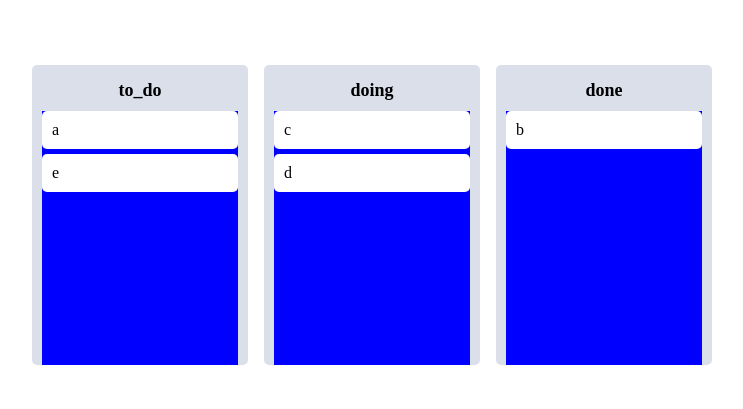
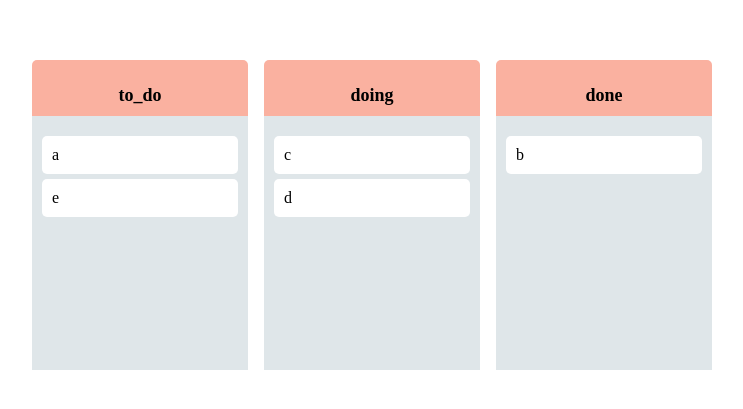
Before and after one commit to kimdoyeonn/react-masterclass, a React (Create React App) app: page / in a window 1280 px wide. Shown: the part 193-602 px from the top of the page, without its empty margins (268-1011 px from the left). Built offline with nearby package versions, Linux system fonts and the light colour scheme.

Commit message:
#6.12 Final Styles

```diff
--- a/src/components/DraggableCard.tsx
+++ b/src/components/DraggableCard.tsx
@@ -2,11 +2,11 @@ import React from 'react';
 import { Draggable } from 'react-beautiful-dnd';
 import styled from 'styled-components';
 
-const Card = styled.div`
+const Card = styled.div<{isDragging: boolean}>`
   border-radius: 5px;
   margin-bottom: 5px;
   padding: 10px 10px;
-  background-color: ${(props) => props.theme.cardColor};
+  background-color: ${(props) => props.isDragging ? "#74b9ff" : props.theme.cardColor};
 `;
 
 interface ICardProps {
@@ -17,11 +17,12 @@ interface ICardProps {
 function DraggableCard({ toDo, index }: ICardProps) {
   return (
     <Draggable draggableId={toDo} index={index} key={toDo}>
-      {(magic) => (
+      {(provide, info) => (
         <Card
-          ref={magic.innerRef}
-          {...magic.dragHandleProps}
-          {...magic.draggableProps}
+          ref={provide.innerRef}
+          isDragging={info.isDragging}
+          {...provide.dragHandleProps}
+          {...provide.draggableProps}
         >
           {toDo}
         </Card>
--- a/src/components/DroppableBoard.tsx
+++ b/src/components/DroppableBoard.tsx
@@ -3,7 +3,7 @@ import styled from 'styled-components';
 import DraggableCard from './DraggableCard';
 
 const Wrapper = styled.div`
-  padding: 0px 10px;
+  padding-top: 10px;
   background-color: ${(props) => props.theme.boardColor};
   border-radius: 5px;
   min-height: 300px;
@@ -23,8 +23,15 @@ interface IAreaProps {
   draggingFromThisWith: boolean;
 }
 const Area = styled.div<IAreaProps>`
-  background-color: ${(props) => (props.isDraggingOver ? 'pink' : props.draggingFromThisWith ? 'red' : 'blue')};
+  background-color: ${(props) =>
+    props.isDraggingOver
+      ? '#b2bec3'
+      : props.draggingFromThisWith
+      ? '#b2bec3'
+      : '#dfe6e9'};
   flex-grow: 1;
+  padding: 20px 10px;
+  transition: background-color .2s;
 `;
 
 interface IBoardProps {
--- a/src/theme.ts
+++ b/src/theme.ts
@@ -2,6 +2,6 @@ import { DefaultTheme } from "styled-components";
 
 export const darkTheme: DefaultTheme = {
   bgColor: "#3F8CF2",
-  boardColor: "#DADFE9",
+  boardColor: "#fab1a0",
   cardColor: "white",
 };
```
